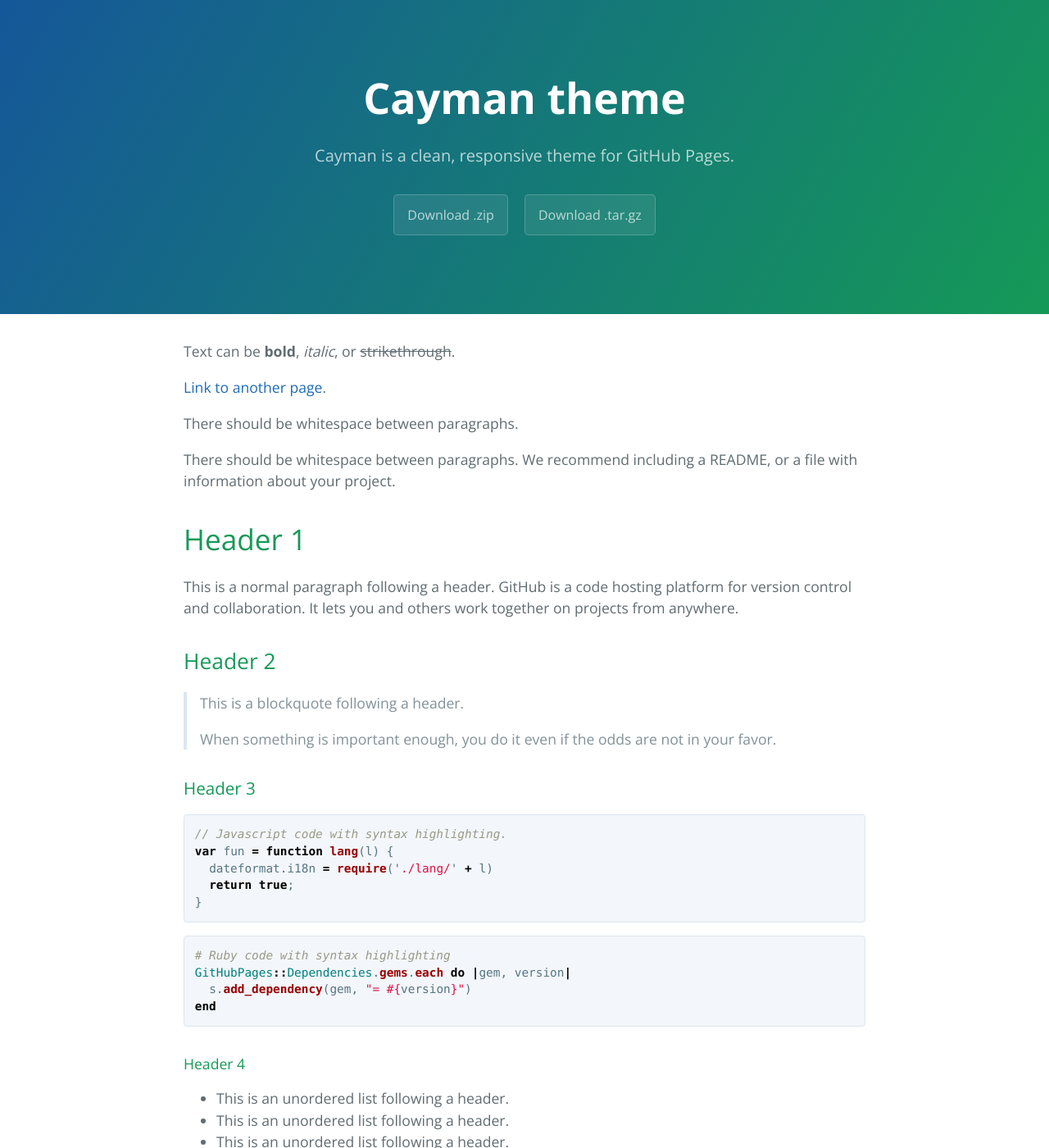
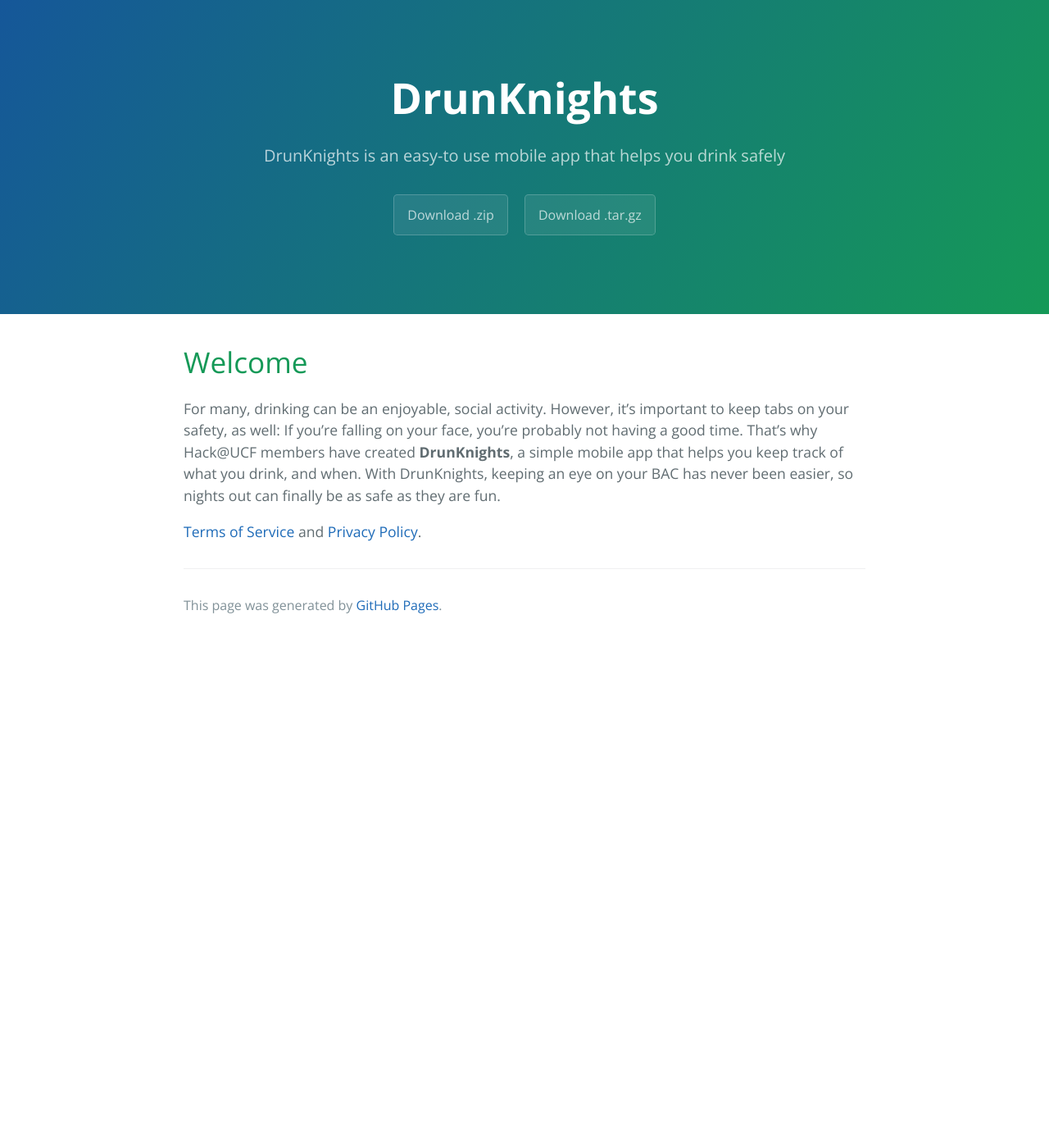
Before and after one commit to DrunKnights/drunknights.github.io, a Jekyll site: the page built from index.md, in a window 1280 px wide and 1400 px high. Shown: the whole window at 82% size. Built offline with Jekyll 4.4.1, drawn with Linux system fonts in a browser that asks for light colours; our own code applies the rules of GitHub Pages for plain Markdown files; some of the changed text lies outside the part shown.

Commit message:
Basic site layout

````diff
--- a/_config.yml
+++ b/_config.yml
@@ -1,5 +1,5 @@
-title: Cayman theme
-description: Cayman is a clean, responsive theme for GitHub Pages.
-show_downloads: true
+title: DrunKnights
+description: DrunKnights is an easy-to use mobile app that helps you drink safely
+show_downloads: flase
 google_analytics:
 theme: jekyll-theme-cayman
--- a/index.md
+++ b/index.md
@@ -2,122 +2,9 @@
 layout: default
 ---
 
-Text can be **bold**, _italic_, or ~~strikethrough~~.
+# [](#main-header)Welcome
 
-[Link to another page](another-page).
-
-There should be whitespace between paragraphs.
-
-There should be whitespace between paragraphs. We recommend including a README, or a file with information about your project.
-
-# [](#header-1)Header 1
-
-This is a normal paragraph following a header. GitHub is a code hosting platform for version control and collaboration. It lets you and others work together on projects from anywhere.
-
-## [](#header-2)Header 2
-
-> This is a blockquote following a header.
->
-> When something is important enough, you do it even if the odds are not in your favor.
-
-### [](#header-3)Header 3
-
-```js
-// Javascript code with syntax highlighting.
-var fun = function lang(l) {
-  dateformat.i18n = require('./lang/' + l)
-  return true;
-}
-```
-
-```ruby
-# Ruby code with syntax highlighting
-GitHubPages::Dependencies.gems.each do |gem, version|
-  s.add_dependency(gem, "= #{version}")
-end
-```
-
-#### [](#header-4)Header 4
-
-*   This is an unordered list following a header.
-*   This is an unordered list following a header.
-*   This is an unordered list following a header.
-
-##### [](#header-5)Header 5
-
-1.  This is an ordered list following a header.
-2.  This is an ordered list following a header.
-3.  This is an ordered list following a header.
-
-###### [](#header-6)Header 6
-
-| head1        | head two          | three |
-|:-------------|:------------------|:------|
-| ok           | good swedish fish | nice  |
-| out of stock | good and plenty   | nice  |
-| ok           | good `oreos`      | hmm   |
-| ok           | good `zoute` drop | yumm  |
-
-### There's a horizontal rule below this.
-
-* * *
-
-### Here is an unordered list:
-
-*   Item foo
-*   Item bar
-*   Item baz
-*   Item zip
-
-### And an ordered list:
-
-1.  Item one
-1.  Item two
-1.  Item three
-1.  Item four
-
-### And a nested list:
-
-- level 1 item
-  - level 2 item
-  - level 2 item
-    - level 3 item
-    - level 3 item
-- level 1 item
-  - level 2 item
-  - level 2 item
-  - level 2 item
-- level 1 item
-  - level 2 item
-  - level 2 item
-- level 1 item
-
-### Small image
-
-![](https://assets-cdn.github.com/images/icons/emoji/octocat.png)
-
-### Large image
-
-![](https://guides.github.com/activities/hello-world/branching.png)
+For many, drinking can be an enjoyable, social activity. However, it's important to keep tabs on your safety, as well: If you're falling on your face, you're probably not having a good time. That's why Hack@UCF members have created **DrunKnights**, a simple mobile app that helps you keep track of what you drink, and when. With DrunKnights, keeping an eye on your BAC has never been easier, so nights out can finally be as safe as they are fun.
 
 
-### Definition lists can be used with HTML syntax.
-
-<dl>
-<dt>Name</dt>
-<dd>Godzilla</dd>
-<dt>Born</dt>
-<dd>1952</dd>
-<dt>Birthplace</dt>
-<dd>Japan</dd>
-<dt>Color</dt>
-<dd>Green</dd>
-</dl>
-
-```
-Long, single-line code blocks should not wrap. They should horizontally scroll if they are too long. This line should be long enough to demonstrate this.
-```
-
-```
-The final element.
-```
+[Terms of Service](terms-of-service) and [Privacy Policy](privacy-policy).
````
Also changed, not shown: another-page.md (deleted, +0 -9 lines), example.md (added, +121 -0 lines), privacy-policy.md (added, +59 -0 lines), terms-of-service.md (added, +85 -0 lines).
